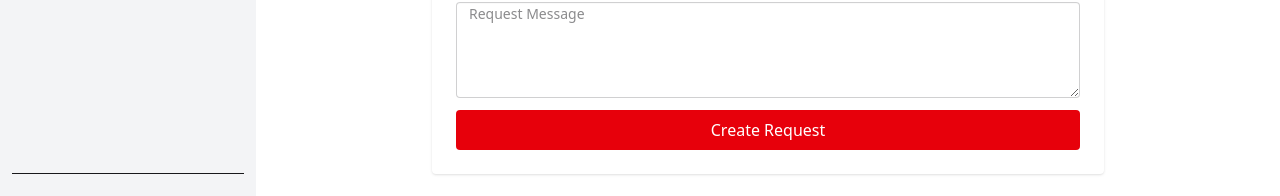
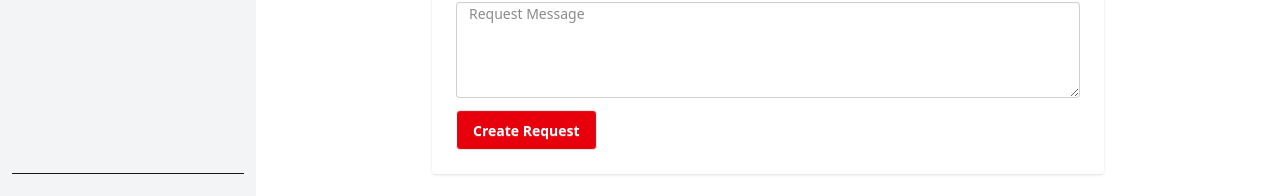
Before and after one commit to marufaakter1947/Blood-Aid, a React (Vite) app: page /dashboard/create-donation-request in a window 1280 px wide. Shown: the part 506-702 px from the top of the page. Built offline with nearby package versions, Linux system fonts and the light colour scheme; no server answers; sample sign-in values are in the browser's storage.

Commit message:
Added functionality of blocking user can not create donation request

```diff
--- a/src/Pages/Dashboard/Donor/CreateDonationRequest.jsx
+++ b/src/Pages/Dashboard/Donor/CreateDonationRequest.jsx
@@ -8,6 +8,8 @@ import DonationRequestForm from "../../DonationRequests/DonationRequestForm";
 const CreateDonationRequest = () => {
   const { user } = useAuth();
   const navigate = useNavigate();
+  const [dbUser, setDbUser] = useState(null);
+
 
   const [districts, setDistricts] = useState([]);
   const [upazilas, setUpazilas] = useState([]);
@@ -51,6 +53,31 @@ const CreateDonationRequest = () => {
     } else setFilteredUpazilas([]);
   }, [recipientDistrict, upazilas]);
 
+  useEffect(() => {
+  if (!user) return;
+
+  const loadUser = async () => {
+    const auth = getAuth();
+    const token = await auth.currentUser.getIdToken();
+
+    const res = await fetch(
+      `${import.meta.env.VITE_API_URL}/users/me`,
+      {
+        headers: {
+          Authorization: `Bearer ${token}`,
+        },
+      }
+    );
+
+    const data = await res.json();
+    setDbUser(data);
+  };
+
+  loadUser();
+}, [user]);
+
+
+
   const handleSubmit = async (e) => {
     e.preventDefault();
     try {
@@ -93,7 +120,7 @@ const CreateDonationRequest = () => {
     }
   };
 
-  if (user?.status === "blocked") {
+  if (dbUser?.status === "blocked") {
     return (
       <div className="p-6">
         <h2 className="text-xl font-bold text-red-600">
@@ -120,6 +147,7 @@ const CreateDonationRequest = () => {
         setRecipientUpazila={setRecipientUpazila}
         onSubmit={handleSubmit}
         submitText="Create Request"
+        disabled={dbUser?.status === "blocked"}
       />
     </div>
   );
--- a/src/Pages/DonationRequests/DonationRequestForm.jsx
+++ b/src/Pages/DonationRequests/DonationRequestForm.jsx
@@ -13,7 +13,6 @@ const DonationRequestForm = ({
   recipientUpazila,
   setRecipientUpazila,
   onSubmit,
-  submitText = "Submit",
   disabled = false,
 }) => {
   const handleChange = (e) => {
@@ -151,12 +150,16 @@ const DonationRequestForm = ({
       />
 
       <button
-        type="submit"
-        className="w-full bg-red-600 text-white py-2 rounded hover:bg-red-700"
-        disabled={disabled}
-      >
-        {submitText}
-      </button>
+  type="submit"
+  disabled={disabled}
+  className={`btn ${
+    disabled
+      ? "opacity-50 cursor-not-allowed"
+      : "bg-red-600 text-white"
+  }`}
+>
+  Create Request
+</button>
     </form>
   );
 };
```
